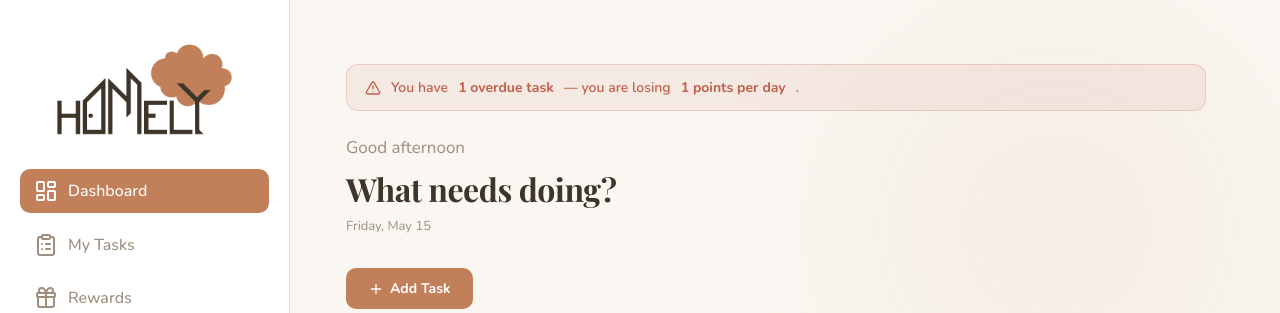
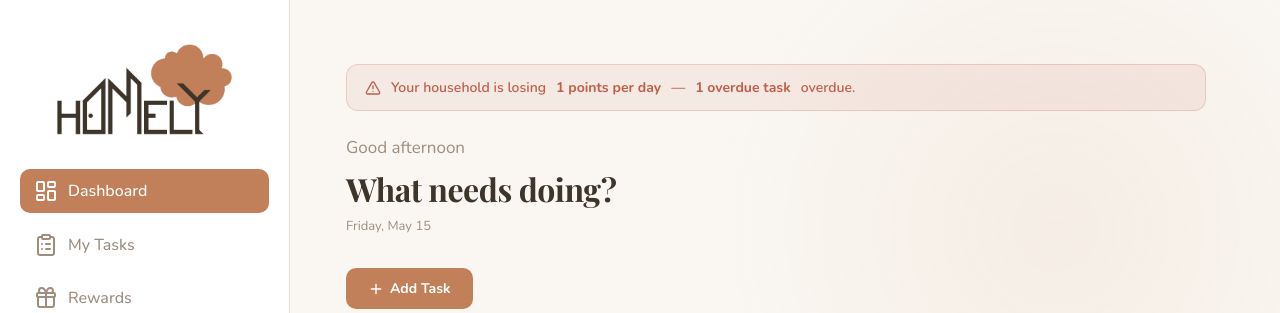
Before and after one commit to vtoriam/agile-project, a Python web app: template Homely/app/templates/home.html in a window 1280 px wide. Shown: the top 313 px of the page. Run offline with Jinja, Linux system fonts and the light colour scheme; the template is opened without the code that fills it: most values are stand-ins (such as "Sample title", 1, 10 or a date in 2020).

Commit message:
Update dashboard overdue banner to show household points loss

```diff
--- a/Homely/app/templates/home.html
+++ b/Homely/app/templates/home.html
@@ -13,7 +13,7 @@ household_nav %} {% block page_styles %}
 {% if overdue_count > 0 %}
 <div class="overdue-banner" id="overdue-banner">
   <i data-lucide="alert-triangle"></i>
-  You have <strong id="overdue-count-text">{{ overdue_count }} overdue task{{ 's' if overdue_count != 1 }}</strong> — you are losing <strong>{{ total_points_lost }} points per day</strong>.
+  Your household is losing <strong>{{ total_points_lost }} points per day</strong> — <strong id="overdue-count-text">{{ overdue_count }} overdue task{{ 's' if overdue_count != 1 }}</strong> overdue.
 </div>
 {% endif %}
 {% if show_popup %}
```
